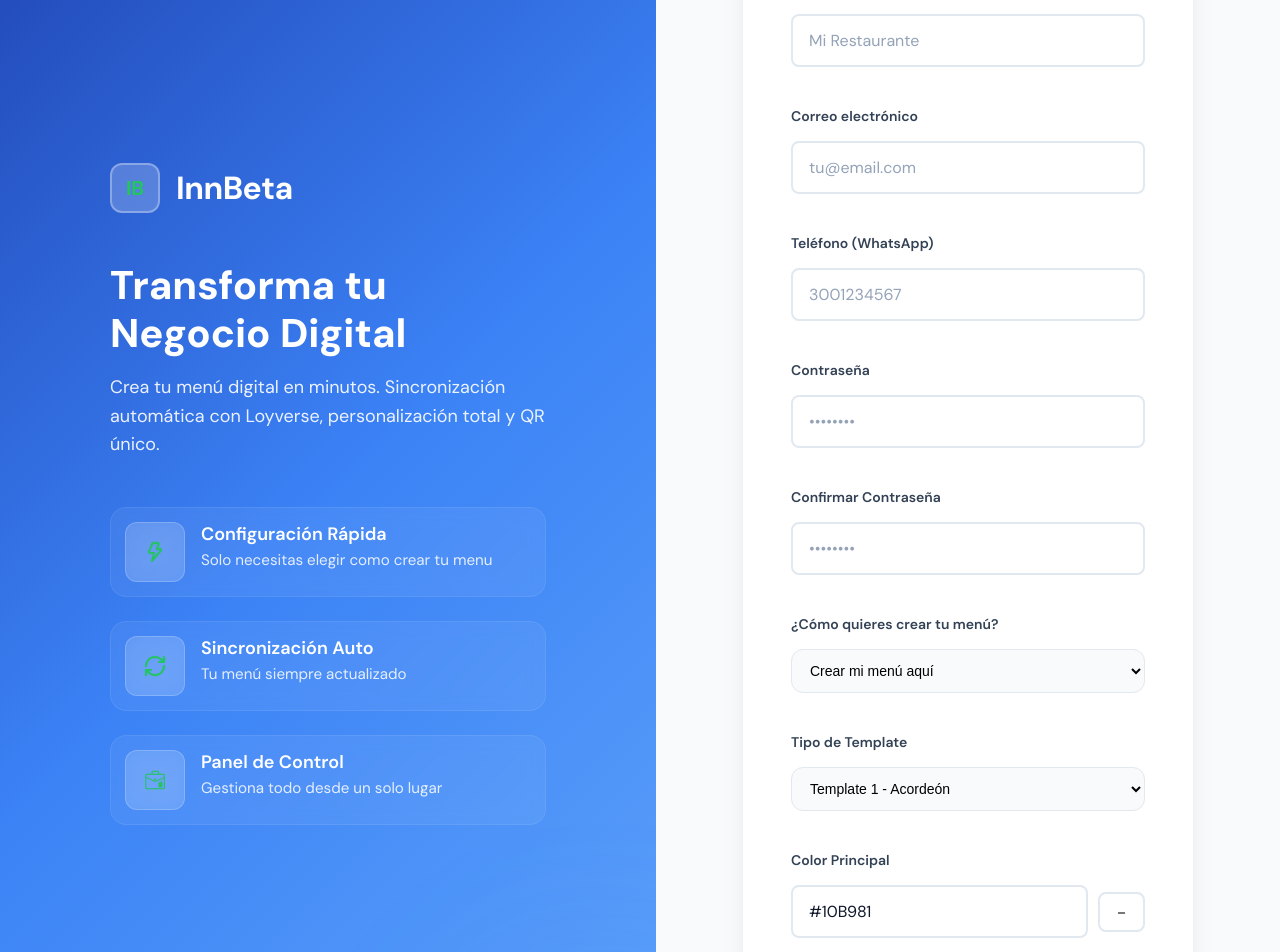
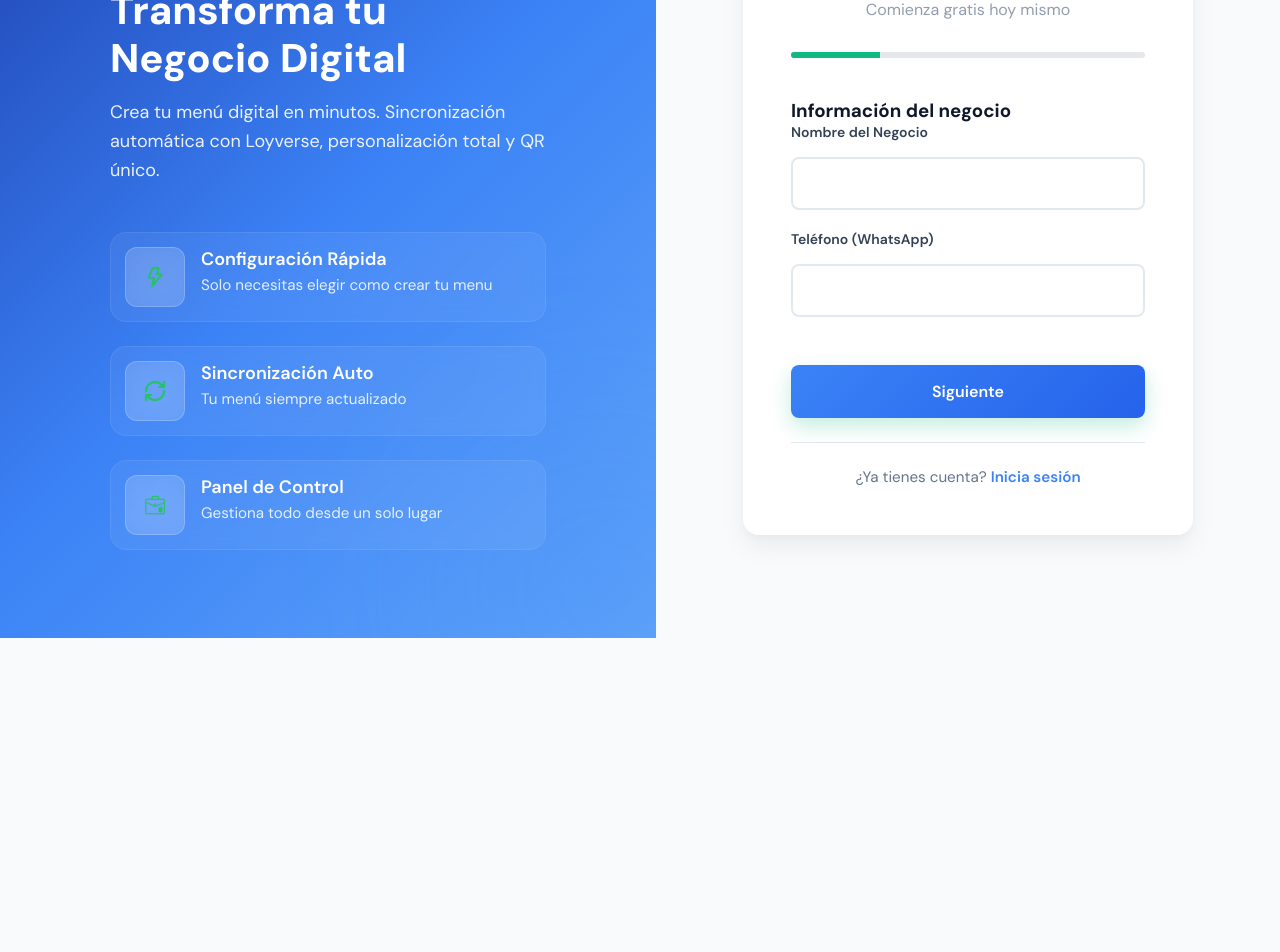
Before and after one commit to Santiag0Aguilar/App-MenuDigitalFrontEnd, a React (Vite) app: page /register in a window 1280 px wide. Shown: the part 200-1152 px from the top of the page. After the commit the page ends 838 px from the top, so only its background shows below. Built offline with nearby package versions, Linux system fonts and the light colour scheme; the HTML template or start-up script is replaced by a standard one.

Commit message:
Facilitando el registro del usuario

```diff
--- a/src/pages/auth/Auth.css
+++ b/src/pages/auth/Auth.css
@@ -334,3 +334,47 @@
     font-size: 1.5rem;
   }
 }
+
+.stepper {
+  height: 6px;
+  background: #e5e7eb;
+  border-radius: 10px;
+  margin-bottom: 20px;
+  overflow: hidden;
+}
+
+.stepper-progress {
+  height: 100%;
+  background: #10b981;
+  transition: width 0.3s ease;
+}
+
+.step-card {
+  animation: fadeIn 0.3s ease;
+}
+
+.step-buttons {
+  display: flex;
+  justify-content: space-between;
+  margin-top: 20px;
+  gap: 10px;
+}
+
+.btn-secondary {
+  background: #f3f4f6;
+  border: none;
+  padding: 10px 15px;
+  border-radius: 8px;
+  cursor: pointer;
+}
+
+@keyframes fadeIn {
+  from {
+    opacity: 0;
+    transform: translateX(10px);
+  }
+  to {
+    opacity: 1;
+    transform: translateX(0);
+  }
+}
--- a/src/pages/auth/Register.jsx
+++ b/src/pages/auth/Register.jsx
@@ -1,4 +1,4 @@
-import { useState } from "react";
+import { useState, useRef } from "react";
 import { Link, useNavigate } from "react-router-dom";
 import { useAuth } from "../../contexts/AuthContext";
 import { isValidEmail, isValidPhone } from "../../utils/helpers";
@@ -22,9 +22,23 @@ const Register = () => {
     rol: "BUSINESS",
     source: "INTERNAL",
   });
+
+  const inputRefs = {
+    businessName: useRef(null),
+    phone: useRef(null),
+    email: useRef(null),
+    password: useRef(null),
+    confirmPassword: useRef(null),
+    loyverseKey: useRef(null),
+    templateType: useRef(null),
+    primaryColor: useRef(null),
+  };
   const [errors, setErrors] = useState({});
   const [loading, setLoading] = useState(false);
   const [errorMessage, setErrorMessage] = useState("");
+
+  const [step, setStep] = useState(1);
+  const totalSteps = 4;
 
   const handleChange = (e) => {
     const { name, value } = e.target;
@@ -115,6 +129,90 @@ const Register = () => {
       setErrorMessage(result.error || "Error al registrarse");
     }
   };
+  const scrollToFirstError = (errorsObj) => {
+    const firstErrorKey = Object.keys(errorsObj)[0];
+    if (!firstErrorKey) return;
+
+    const ref = inputRefs[firstErrorKey];
+
+    if (ref && ref.current) {
+      ref.current.scrollIntoView({
+        behavior: "smooth",
+        block: "center",
+      });
+
+      ref.current.focus();
+    }
+  };
+
+  const validateStep = () => {
+    const newErrors = {};
+
+    if (step === 1) {
+      if (!formData.businessName) {
+        newErrors.businessName = "El nombre del negocio es requerido";
+      }
+
+      if (!formData.phone) {
+        newErrors.phone = "El teléfono es requerido";
+      } else if (!isValidPhone(formData.phone)) {
+        newErrors.phone = "Teléfono inválido (10 dígitos)";
+      }
+    }
+
+    if (step === 2) {
+      if (!formData.email) {
+        newErrors.email = "El correo es requerido";
+      } else if (!isValidEmail(formData.email)) {
+        newErrors.email = "Correo inválido";
+      }
+
+      if (!formData.password) {
+        newErrors.password = "La contraseña es requerida";
+      } else if (formData.password.length < 6) {
+        newErrors.password = "Mínimo 6 caracteres";
+      }
+
+      if (!formData.confirmPassword) {
+        newErrors.confirmPassword = "Confirma tu contraseña";
+      } else if (formData.password !== formData.confirmPassword) {
+        newErrors.confirmPassword = "Las contraseñas no coinciden";
+      }
+    }
+
+    if (step === 3) {
+      if (formData.source === "LOYVERSE" && !formData.loyverseKey) {
+        newErrors.loyverseKey = "La API Key de Loyverse es requerida";
+      }
+    }
+
+    if (step === 4) {
+      if (!formData.templateType) {
+        newErrors.templateType = "Selecciona un template";
+      }
+
+      if (!formData.primaryColor) {
+        newErrors.primaryColor = "El color principal es requerido";
+      }
+    }
+
+    setErrors(newErrors);
+
+    if (Object.keys(newErrors).length > 0) {
+      scrollToFirstError(newErrors);
+      return false;
+    }
+
+    return true;
+  };
+
+  const nextStep = () => {
+    if (!validateStep()) return;
+    setStep((prev) => Math.min(prev + 1, totalSteps));
+  };
+  const prevStep = () => {
+    setStep((prev) => Math.max(prev - 1, 1));
+  };
 
   return (
     <div className="auth-container">
@@ -191,16 +289,27 @@ const Register = () => {
           )}
 
           <form onSubmit={handleSubmit} className="auth-form">
+            {/* Barra de progreso */}
+            <div className="stepper">
+              <div
+                className="stepper-progress"
+                style={{ width: `${(step / totalSteps) * 100}%` }}
+              />
+            </div>
+
+            {/* ================= STEP 1 ================= */}
+            {step === 1 && (
+              <div className="step-card">
+                <h3>Información del negocio</h3>
+
                 <div className="form-group">
-              <label htmlFor="businessName">Nombre del Negocio</label>
+                  <label>Nombre del Negocio</label>
                   <input
+                    ref={inputRefs.businessName}
                     type="text"
-                id="businessName"
                     name="businessName"
                     value={formData.businessName}
                     onChange={handleChange}
-                placeholder="Mi Restaurante"
-                className={errors.businessName ? "input-error" : ""}
                   />
                   {errors.businessName && (
                     <span className="error-text">{errors.businessName}</span>
@@ -208,15 +317,34 @@ const Register = () => {
                 </div>
 
                 <div className="form-group">
-              <label htmlFor="email">Correo electrónico</label>
+                  <label>Teléfono (WhatsApp)</label>
                   <input
+                    ref={inputRefs.phone}
+                    type="tel"
+                    name="phone"
+                    value={formData.phone}
+                    onChange={handleChange}
+                  />
+                  {errors.phone && (
+                    <span className="error-text">{errors.phone}</span>
+                  )}
+                </div>
+              </div>
+            )}
+
+            {/* ================= STEP 2 ================= */}
+            {step === 2 && (
+              <div className="step-card">
+                <h3>Datos de acceso</h3>
+
+                <div className="form-group">
+                  <label>Correo electrónico</label>
+                  <input
+                    ref={inputRefs.email}
                     type="email"
-                id="email"
                     name="email"
                     value={formData.email}
                     onChange={handleChange}
-                placeholder="tu@email.com"
-                className={errors.email ? "input-error" : ""}
                   />
                   {errors.email && (
                     <span className="error-text">{errors.email}</span>
@@ -224,31 +352,13 @@ const Register = () => {
                 </div>
 
                 <div className="form-group">
-              <label htmlFor="phone">Teléfono (WhatsApp)</label>
+                  <label>Contraseña</label>
                   <input
-                type="tel"
-                id="phone"
-                name="phone"
-                value={formData.phone}
-                onChange={handleChange}
-                placeholder="3001234567"
-                className={errors.phone ? "input-error" : ""}
-              />
-              {errors.phone && (
-                <span className="error-text">{errors.phone}</span>
-              )}
-            </div>
-
-            <div className="form-group">
-              <label htmlFor="password">Contraseña</label>
-              <input
+                    ref={inputRefs.password}
                     type="password"
-                id="password"
                     name="password"
                     value={formData.password}
                     onChange={handleChange}
-                placeholder="••••••••"
-                className={errors.password ? "input-error" : ""}
                   />
                   {errors.password && (
                     <span className="error-text">{errors.password}</span>
@@ -256,24 +366,29 @@ const Register = () => {
                 </div>
 
                 <div className="form-group">
-              <label htmlFor="confirmPassword">Confirmar Contraseña</label>
+                  <label>Confirmar contraseña</label>
                   <input
+                    ref={inputRefs.confirmPassword}
                     type="password"
-                id="confirmPassword"
                     name="confirmPassword"
                     value={formData.confirmPassword}
                     onChange={handleChange}
-                placeholder="••••••••"
-                className={errors.confirmPassword ? "input-error" : ""}
                   />
                   {errors.confirmPassword && (
                     <span className="error-text">{errors.confirmPassword}</span>
                   )}
                 </div>
+              </div>
+            )}
+
+            {/* ================= STEP 3 ================= */}
+            {step === 3 && (
+              <div className="step-card">
+                <h3>Configuración del menú</h3>
+
                 <div className="form-group">
-              <label htmlFor="source">¿Cómo quieres crear tu menú?</label>
+                  <label>¿Cómo quieres crear tu menú?</label>
                   <select
-                id="source"
                     name="source"
                     value={formData.source}
                     onChange={handleChange}
@@ -285,52 +400,44 @@ const Register = () => {
 
                 {formData.source === "LOYVERSE" && (
                   <div className="form-group">
-                <label htmlFor="loyverseKey">Loyverse API Key</label>
+                    <label>Loyverse API Key</label>
                     <input
+                      ref={inputRefs.loyverseKey}
                       type="text"
-                  id="loyverseKey"
                       name="loyverseKey"
                       value={formData.loyverseKey}
                       onChange={handleChange}
-                  placeholder="Tu API Key de Loyverse"
-                  className={errors.loyverseKey ? "input-error" : ""}
                     />
                     {errors.loyverseKey && (
                       <span className="error-text">{errors.loyverseKey}</span>
                     )}
                   </div>
                 )}
+              </div>
+            )}
+
+            {/* ================= STEP 4 ================= */}
+            {step === 4 && (
+              <div className="step-card">
+                <h3>Personaliza tu menú</h3>
+
                 <div className="form-group">
-              <label htmlFor="templateType">Tipo de Template</label>
+                  <label>Tipo de Template</label>
                   <select
-                id="templateType"
+                    ref={inputRefs.templateType}
                     name="templateType"
                     value={formData.templateType}
                     onChange={handleChange}
-                className={errors.templateType ? "input-error" : ""}
                   >
                     <option value="TEMPLATE_1">Template 1 - Acordeón</option>
                     <option value="TEMPLATE_2">Template 2 - Grid</option>
                   </select>
-              {errors.templateType && (
-                <span className="error-text">{errors.templateType}</span>
-              )}
                 </div>
+
                 <div className="form-group">
-              <label htmlFor="primaryColor">Color Principal</label>
-              <div
-                style={{ display: "flex", gap: "10px", alignItems: "center" }}
-              >
+                  <label>Color Principal</label>
                   <input
-                  type="text"
-                  id="primaryColor"
-                  name="primaryColor"
-                  value={formData.primaryColor}
-                  onChange={handleChange}
-                  placeholder="#10B981"
-                  className={errors.primaryColor ? "input-error" : ""}
-                />
-                <input
+                    ref={inputRefs.primaryColor}
                     type="color"
                     value={formData.primaryColor}
                     onChange={(e) =>
@@ -339,18 +446,44 @@ const Register = () => {
                         primaryColor: e.target.value,
                       }))
                     }
-                  style={{ width: "50px", height: "40px" }}
                   />
                 </div>
-              {errors.primaryColor && (
-                <span className="error-text">{errors.primaryColor}</span>
+              </div>
+            )}
+
+            {/* ================= BOTONES ================= */}
+
+            <div className="step-buttons">
+              {step > 1 && (
+                <button
+                  type="button"
+                  onClick={prevStep}
+                  className="btn-secondary"
+                >
+                  Atrás
+                </button>
+              )}
+
+              {step < totalSteps && (
+                <button
+                  type="button"
+                  onClick={nextStep}
+                  className="btn-primary"
+                >
+                  Siguiente
+                </button>
+              )}
+
+              {step === totalSteps && (
+                <button
+                  type="submit"
+                  className="btn-primary"
+                  disabled={loading}
+                >
+                  {loading ? "Creando cuenta..." : "Crear Cuenta"}
+                </button>
               )}
             </div>
-            <input type="hidden" name="rol" value={formData.rol} />
-
-            <button type="submit" className="btn-primary" disabled={loading}>
-              {loading ? "Creando cuenta..." : "Crear Cuenta"}
-            </button>
           </form>
 
           <div className="auth-footer">
```
Also changed, not shown: src/pages/home/MenuLanding.jsx (+15 -18 lines). Lines whose indentation alone changed are shown as unchanged.
